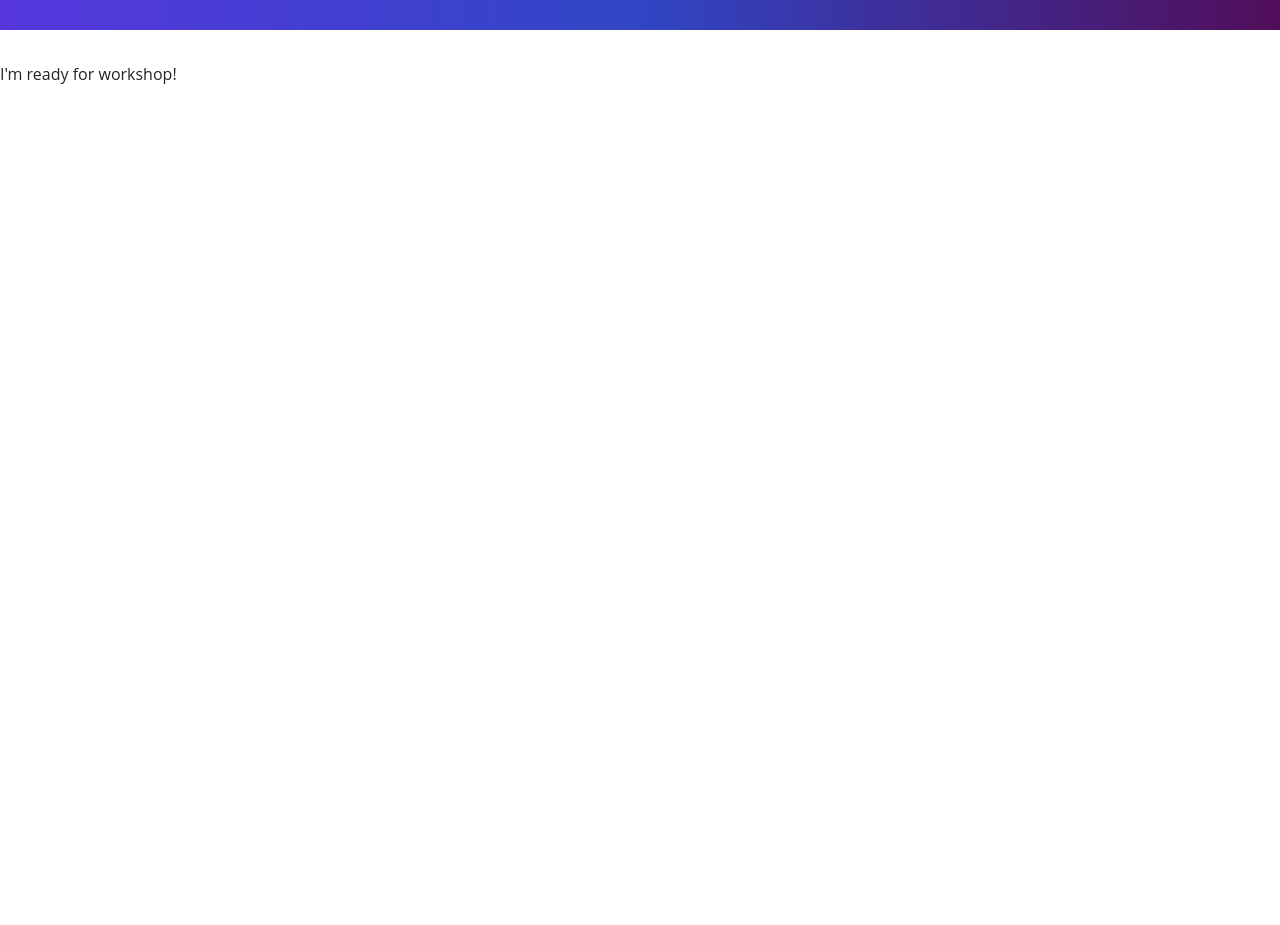
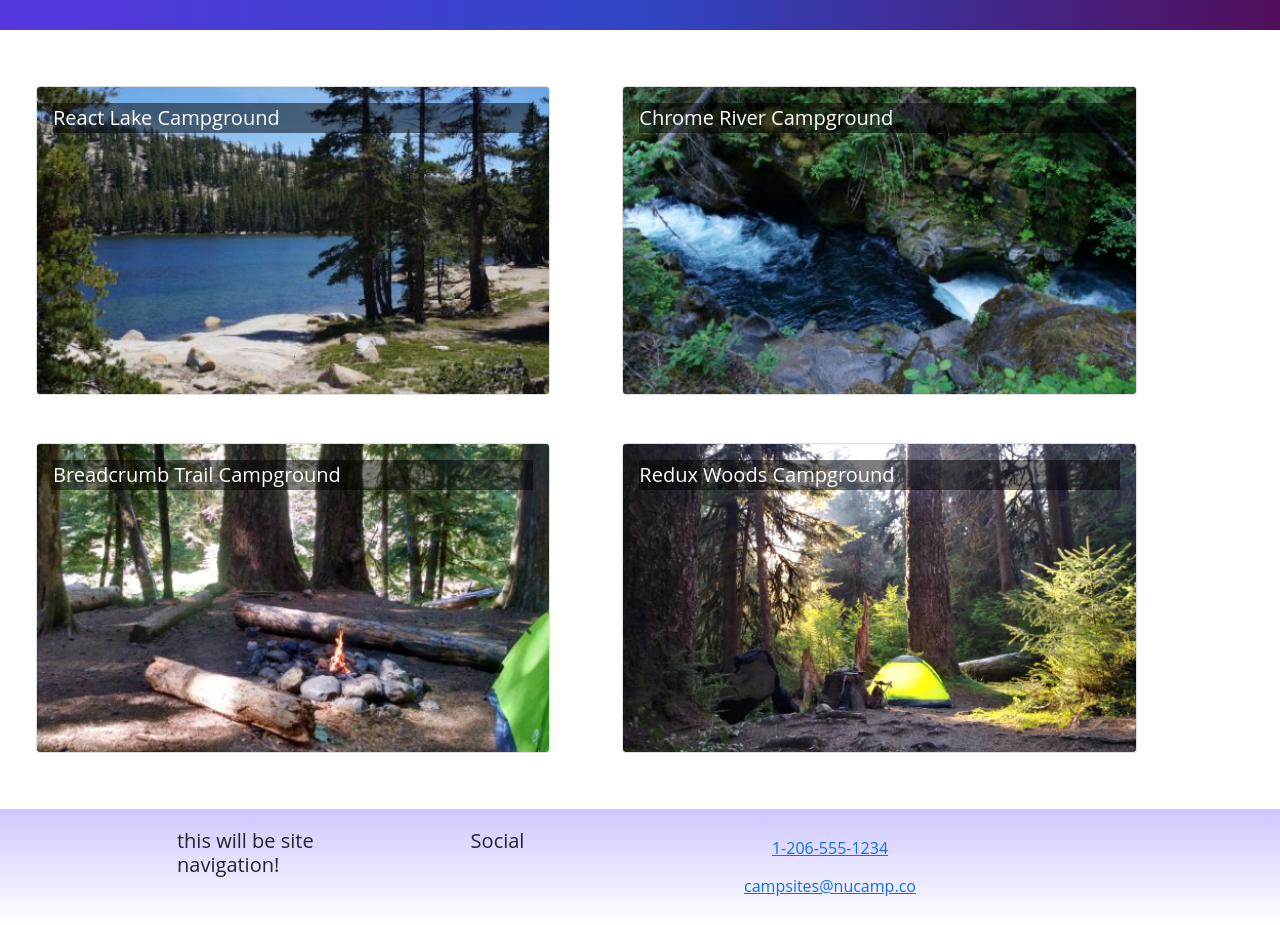
Before and after one commit to kinmer/nucampsite, a JavaScript app: page / in a window 1280 px wide. Shown: the part 98-1023 px from the top of the page. Before the commit the page ends 800 px from the top, so only its background shows below. Built offline with nearby package versions, Linux system fonts and the light colour scheme; the HTML template or start-up script is replaced by a standard one.

Commit message:
Week 1 Assignment

```diff
--- a/src/App.js
+++ b/src/App.js
@@ -1,19 +1,16 @@
-import React from 'react';
-import { Container, Navbar, NavbarBrand } from 'reactstrap';
-import NucampLogo from './app/assets/img/logo.png';
+import CampsitesList from './features/campsites/CampsitesList.js';
+//import { Container, Navbar, NavbarBrand } from 'reactstrap';
+//import NucampLogo from './app/assets/img/logo.png';
+import Header from './components/Header';
+import Footer from './components/Footer';
 import './App.css';
 
 function App() {
     return (
         <div className='App'>
-            <Navbar dark color='primary' sticky='top' expand='md'>
-                <Container>
-                    <NavbarBrand href='/'>
-                        <img src={NucampLogo} alt='nucamp logo' />
-                    </NavbarBrand>
-                </Container>
-            </Navbar>
-            I'm ready for workshop!
+            <Header />
+            <CampsitesList />
+            <Footer />
         </div>
     );
 }
--- /dev/null
+++ b/src/components/Footer.js
@@ -0,0 +1,62 @@
+import { Container, Row, Col } from 'reactstrap';
+
+
+const Footer = () => {
+    return (
+       <footer className='site-footer'>
+            <Container>
+                <Row>
+                    <Col xs={{ size: 4, offset: 1 }} sm='2'>
+                        <h5>this will be site navigation!</h5>
+                    </Col>
+                    <Col xs='6' sm='3' className='text-center'>
+                    <h5>Social</h5>
+                        <a
+                            className='btn btn-social-icon btn-instagram'
+                            href='http://instagram.com/'
+                        >
+                            <i className='fa fa-instagram' />
+                        </a>{' '}
+                        <a
+                            className='btn btn-social-icon btn-facebook'
+                            href='http://www.facebook.com/'
+                        >
+                            <i className='fa fa-facebook' />
+                        </a>{' '}
+                        <a
+                            className='btn btn-social-icon btn-twitter'
+                            href='http://twitter.com/'
+                        >
+                            <i className='fa fa-twitter' />
+                        </a>{' '}
+                        <a
+                            className='btn btn-social-icon btn-google'
+                            href='http://youtube.com/'
+                        >
+                            <i className='fa fa-youtube' />
+                        </a>
+                    </Col>
+                    <Col sm='4' className='text-center'>
+                    <a
+                            role='button'
+                            className='btn btn-link'
+                            href='tel:+12065551234'
+                        >
+                            <i className='fa fa-phone' /> 1-206-555-1234
+                        </a>
+                        <br />
+                        <a
+                            role='button'
+                            className='btn btn-link'
+                            href='mailto:notreal@notreal.co'
+                        >
+                            <i className='fa fa-envelope-o' /> campsites@nucamp.co
+                        </a>
+                    </Col>
+                </Row>
+            </Container>
+       </footer>
+    )
+}
+
+export default Footer;
--- /dev/null
+++ b/src/components/Header.js
@@ -0,0 +1,15 @@
+import { Navbar, NavbarBrand } from 'reactstrap';
+import NucampLogo from '../app/assets/img/logo.png';
+
+const Header = () => {
+    return (
+        <Navbar dark color='primary' sticky='top' expand='md'>
+            <NavbarBrand href='/'>
+                <img src={NucampLogo} alt='nucamp logo' />
+            </NavbarBrand>
+        </Navbar>
+    )
+}
+
+
+export default Header;
--- /dev/null
+++ b/src/features/campsites/CampsiteCard.js
@@ -0,0 +1,18 @@
+import { Card, CardImg, CardImgOverlay, CardTitle } from 'reactstrap';
+
+const CampsiteCard = (props) => {
+    return (
+        <Card>
+            <CardImg
+                width='100%'
+                src={props.campsite.image}
+                alt={props.campsite.name}
+            />
+            <CardImgOverlay>
+            <CardTitle>{props.campsite.name}</CardTitle>
+            </CardImgOverlay>
+        </Card>
+    )
+}
+
+export default CampsiteCard;
--- /dev/null
+++ b/src/features/campsites/CampsitesList.js
@@ -0,0 +1,19 @@
+import { CAMPSITES } from '../../app/shared/CAMPSITES';
+import { Col, Row } from 'reactstrap';
+import CampsiteCard from "./CampsiteCard";
+
+const CampsitesList = () => {
+    return (
+        <Row className='ms-auto'>
+            {CAMPSITES.map((campsite) => {
+                        return (
+                            <Col md='5' className='m-4' key={campsite.id}>
+                                <CampsiteCard campsite={campsite} />
+                            </Col>
+                        );
+                    })}
+        </Row>
+    );
+}
+
+export default CampsitesList;
```
